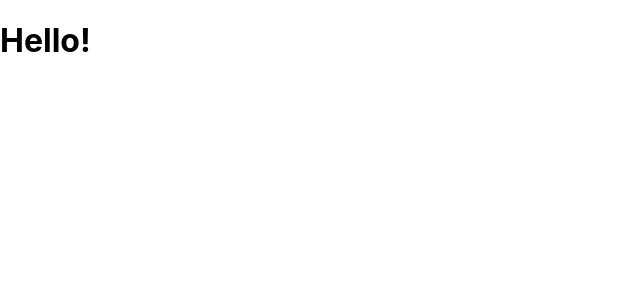
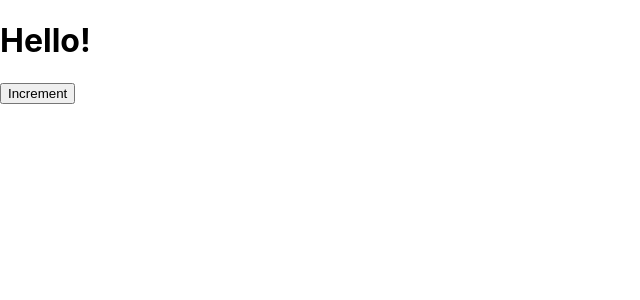
Before and after one commit to adorogensky/www-hello, a React (Create React App) app: page / in a window 1280 px wide. Shown: the top 300 px of the page, without its empty margins (0-640 px from the left). Built offline with nearby package versions, Linux system fonts and the light colour scheme.

Commit message:
Add a button 'Increment' alongside 'Hello' text, both elements wrapped in a div

```diff
--- a/src/components/counter.jsx
+++ b/src/components/counter.jsx
@@ -1,7 +1,12 @@
 import React, { Component } from "react";
 class Counter extends Component {
   render() {
-    return <h1>Hello!</h1>;
+    return (
+      <div>
+        <h1>Hello!</h1>
+        <button>Increment</button>
+      </div>
+    );
   }
 }
 
```
